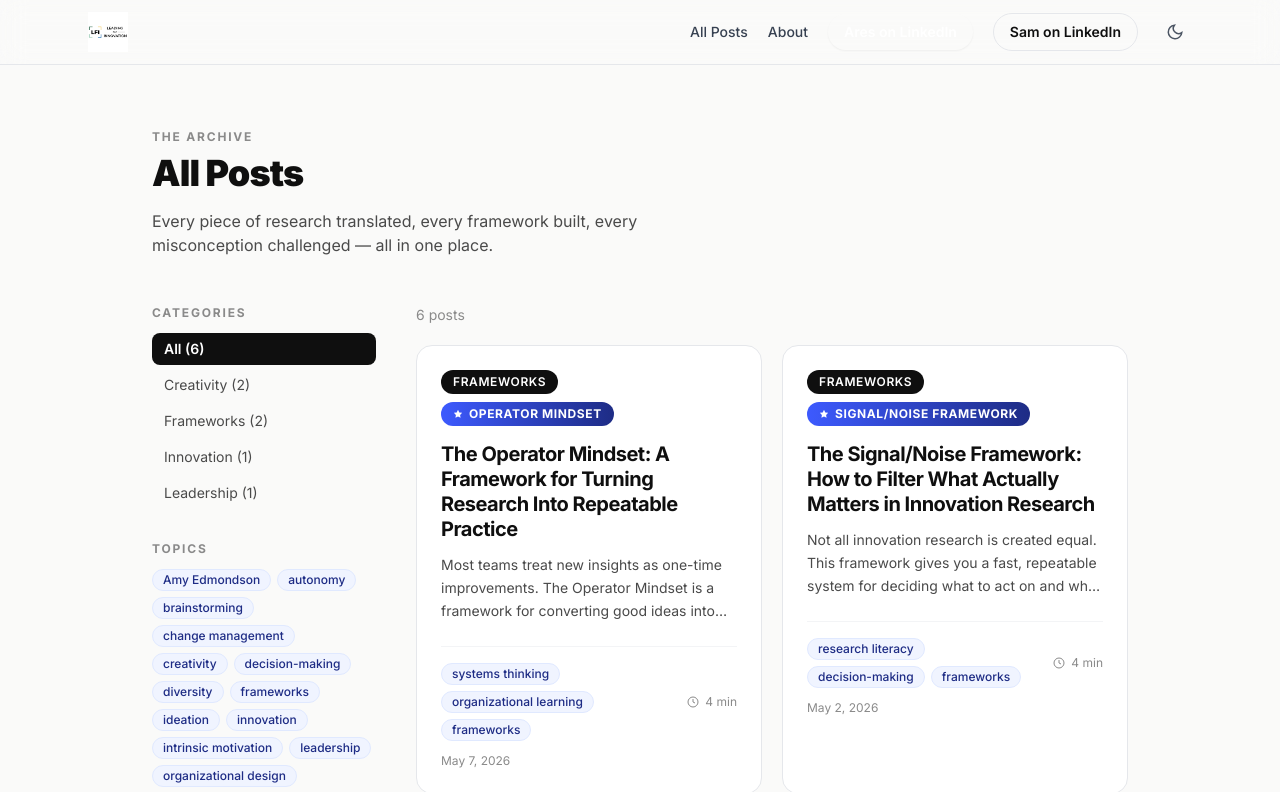
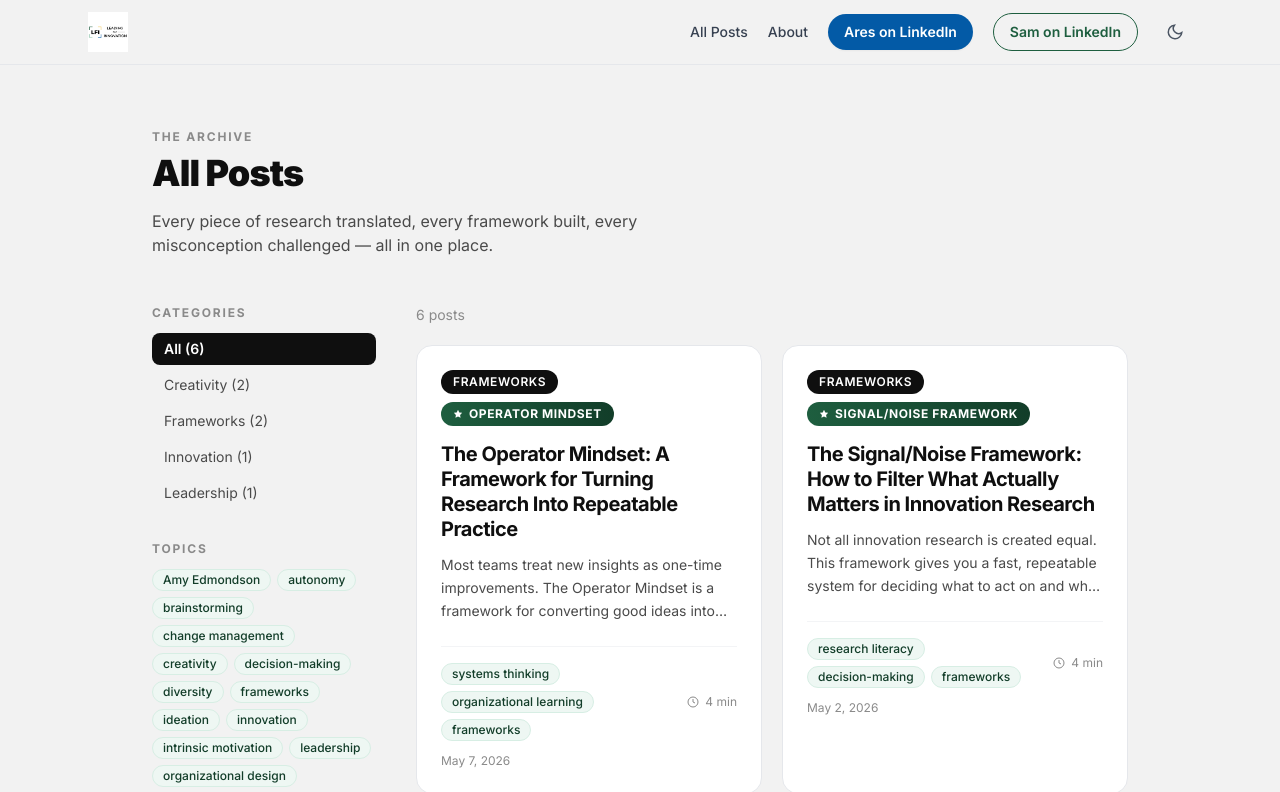
Before and after one commit to aresboiralopez9/leading-for-innovation, a Next.js app: page /blog in a window 1280 px wide. Shown: the top 792 px of the page. Built offline with nearby package versions, Linux system fonts and the light colour scheme.

Commit message:
Enhance Tailwind config with custom colors and styles
Added custom color palette under 'lfi' and updated typography styles to use new colors.

```diff
--- a/tailwind.config.ts
+++ b/tailwind.config.ts
@@ -15,45 +15,94 @@ const config: Config = {
         mono: ['JetBrains Mono', 'monospace'],
       },
       colors: {
+        lfi: {
+          yellow: '#F2C438',
+          white: '#F2F2F2',
+          blue: '#035AA6',
+          mint: '#8DC4AA',
+          green: '#1E5E3F',
+        },
+
         brand: {
-          50:  '#f0f4ff',
-          100: '#e0e9ff',
-          200: '#c0d1ff',
-          300: '#93afff',
-          400: '#6080ff',
-          500: '#3d5afe',
-          600: '#2a3eb1',
-          700: '#1e2c85',
-          800: '#151f5c',
-          900: '#0d1338',
+          50: '#eef7f3',
+          100: '#d7eee4',
+          200: '#b3ddcb',
+          300: '#8DC4AA',
+          400: '#5fa685',
+          500: '#1E5E3F',
+          600: '#174d33',
+          700: '#123d29',
+          800: '#0d2d1f',
+          900: '#081f15',
         },
+
+        accent: {
+          yellow: '#F2C438',
+          blue: '#035AA6',
+          mint: '#8DC4AA',
+        },
+
         ink: {
           DEFAULT: '#0f0f0f',
           muted: '#4a4a4a',
           subtle: '#8a8a8a',
         },
+
         canvas: {
-          DEFAULT: '#fafaf9',
-          muted: '#f4f4f2',
+          DEFAULT: '#F2F2F2',
+          muted: '#ffffff',
         },
       },
       typography: (theme: (arg: string) => string) => ({
         DEFAULT: {
           css: {
             color: theme('colors.ink.DEFAULT'),
-            a: { color: theme('colors.brand.600'), textDecoration: 'none', '&:hover': { textDecoration: 'underline' } },
-            'h1,h2,h3,h4': { fontWeight: '700', letterSpacing: '-0.02em' },
-            blockquote: { borderLeftColor: theme('colors.brand.500'), fontStyle: 'normal', fontWeight: '500' },
-            code: { backgroundColor: theme('colors.canvas.muted'), padding: '0.2em 0.4em', borderRadius: '4px', fontWeight: '400' },
+            a: {
+              color: theme('colors.lfi.blue'),
+              textDecoration: 'none',
+              fontWeight: '600',
+              '&:hover': {
+                color: theme('colors.lfi.green'),
+                textDecoration: 'underline',
+              },
+            },
+            'h1,h2,h3,h4': {
+              fontWeight: '700',
+              letterSpacing: '-0.02em',
+            },
+            blockquote: {
+              borderLeftColor: theme('colors.lfi.yellow'),
+              fontStyle: 'normal',
+              fontWeight: '500',
+            },
+            code: {
+              backgroundColor: theme('colors.canvas.muted'),
+              padding: '0.2em 0.4em',
+              borderRadius: '4px',
+              fontWeight: '400',
+            },
           },
         },
         dark: {
           css: {
             color: '#e8e8e8',
-            a: { color: theme('colors.brand.300') },
-            'h1,h2,h3,h4': { color: '#ffffff' },
-            blockquote: { borderLeftColor: theme('colors.brand.400'), color: '#c0c0c0' },
-            code: { backgroundColor: '#1e1e2e', color: '#cdd6f4' },
+            a: {
+              color: theme('colors.lfi.yellow'),
+              '&:hover': {
+                color: theme('colors.lfi.mint'),
+              },
+            },
+            'h1,h2,h3,h4': {
+              color: '#ffffff',
+            },
+            blockquote: {
+              borderLeftColor: theme('colors.lfi.yellow'),
+              color: '#c0c0c0',
+            },
+            code: {
+              backgroundColor: '#1e1e2e',
+              color: '#cdd6f4',
+            },
           },
         },
       }),
```
